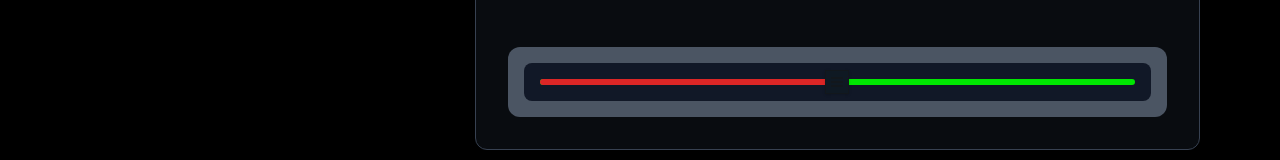
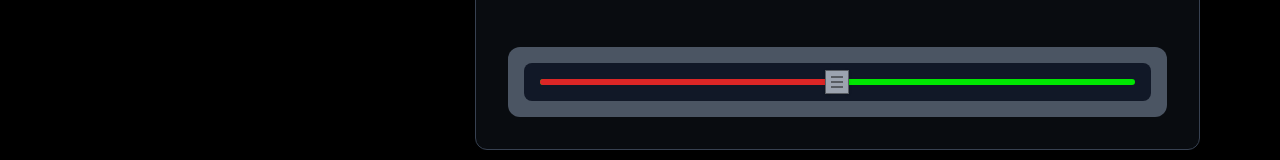
Before and after one commit to Akshaygore1/FakeStake, a Next.js app: page /dice in a window 1280 px wide. Shown: the part 735-895 px from the top of the page. Built offline with nearby package versions, Linux system fonts and the light colour scheme.

Commit message:
style(slider): adjust thumb styling for better visual consistency
Update the background color of the slider thumb to gray-400 and adjust the margin-bottom of the inner lines for improved alignment and visual consistency

```diff
--- a/components/ui/slider.tsx
+++ b/components/ui/slider.tsx
@@ -20,9 +20,9 @@ const Slider = React.forwardRef<
     <SliderPrimitive.Track className="relative h-1.5 w-full grow overflow-hidden rounded-full bg-success">
       <SliderPrimitive.Range className="absolute h-full bg-red-600" />
     </SliderPrimitive.Track>
-    <SliderPrimitive.Thumb className="relative flex flex-col justify-center items-center w-6 h-6 bg-background border border-primary/50 shadow transition-colors focus-visible:outline-none focus-visible:ring-1 focus-visible:ring-ring disabled:pointer-events-none disabled:opacity-50">
-      <div className="w-3 h-[2px] bg-primary/50 mb-[2px]"></div>
-      <div className="w-3 h-[2px] bg-primary/50 mb-[2px]"></div>
+    <SliderPrimitive.Thumb className="relative flex flex-col justify-center items-center w-6 h-6 bg-gray-400 border border-primary/50 shadow transition-colors focus-visible:outline-none focus-visible:ring-1 focus-visible:ring-ring disabled:pointer-events-none disabled:opacity-50">
+      <div className="w-3 h-[2px] bg-primary/50 mb-[3px]"></div>
+      <div className="w-3 h-[2px] bg-primary/50 mb-[3px]"></div>
       <div className="w-3 h-[2px] bg-primary/50"></div>
     </SliderPrimitive.Thumb>
   </SliderPrimitive.Root>
```
